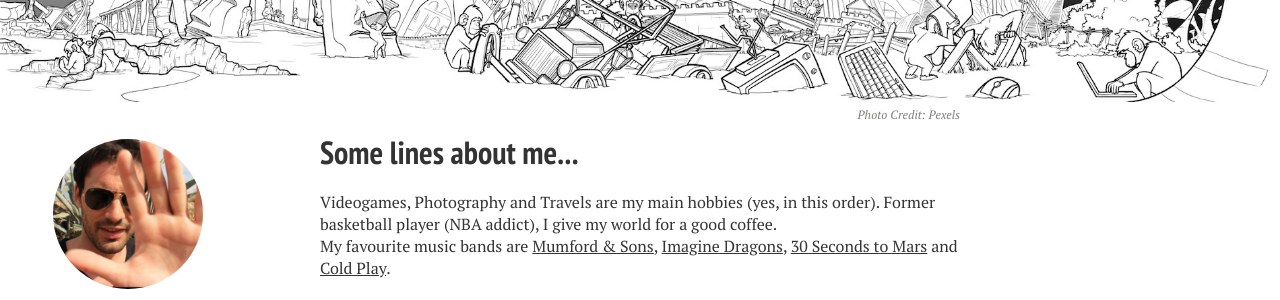
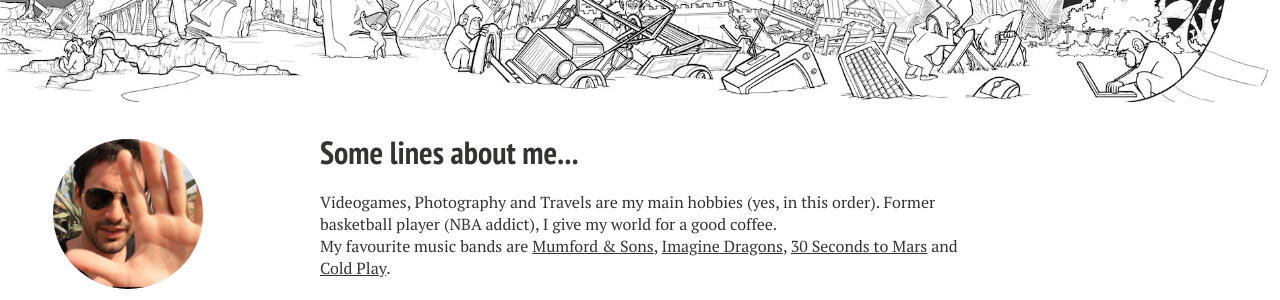
Before and after one commit to lestrade84/lestrade84.github.io, a Jekyll site: the page built from about/index.md, in a window 1280 px wide. Shown: the part 268-568 px from the top of the page. Built offline with Jekyll 4.4.1, drawn with Linux system fonts in a browser that asks for light colours; nearby versions of some CDN libraries.

Commit message:
Delete credits for image banner (about me)

```diff
--- a/_data/authors.yml
+++ b/_data/authors.yml
@@ -7,6 +7,7 @@ carlos_spitzer:
   bio: "Senior Consultant at Red Hat"
   avatar: bio-photo-2.jpg
   twitter: lestrade84
+  facebook: lestrade84
   google:
     plus: CarlosSpitzerLopez
   github: lestrade84
--- a/about/index.md
+++ b/about/index.md
@@ -1,13 +1,11 @@
 ---
 layout: page
 title: Some lines about me...
-tags: [about, Carlos, Spitzer]
+tags: [about, aboutme, Carlos, Spitzer]
 modified: 2014-03-08T11:10:00.573882-04:00
 comments: false
 image:
   feature: about-banner.jpg
-  credit: Pexels
-  creditlink: http://www.pexels.com
 ---
 
 Videogames, Photography and Travels are my main hobbies (yes, in this order). Former basketball player (NBA addict), I give my world for a good coffee.
```
